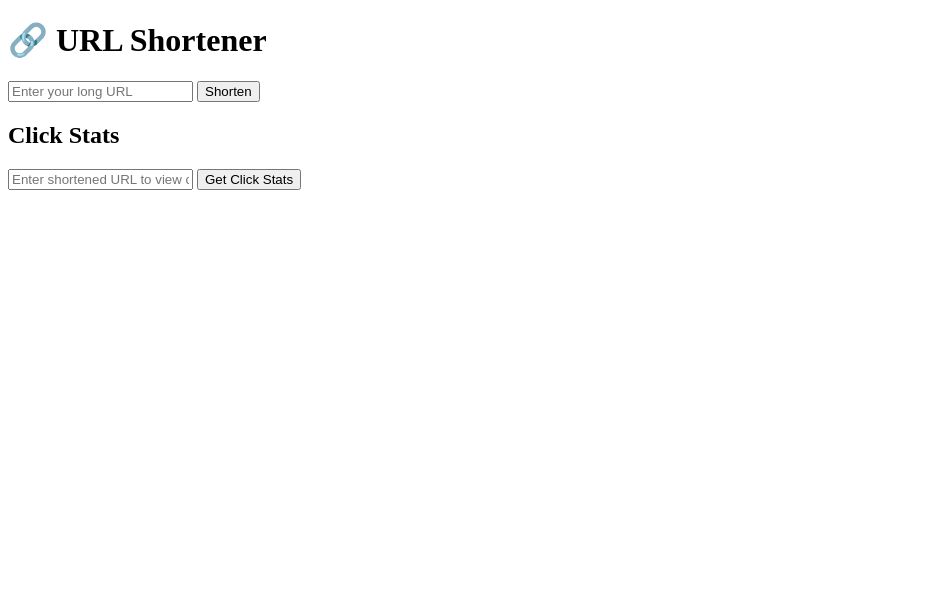
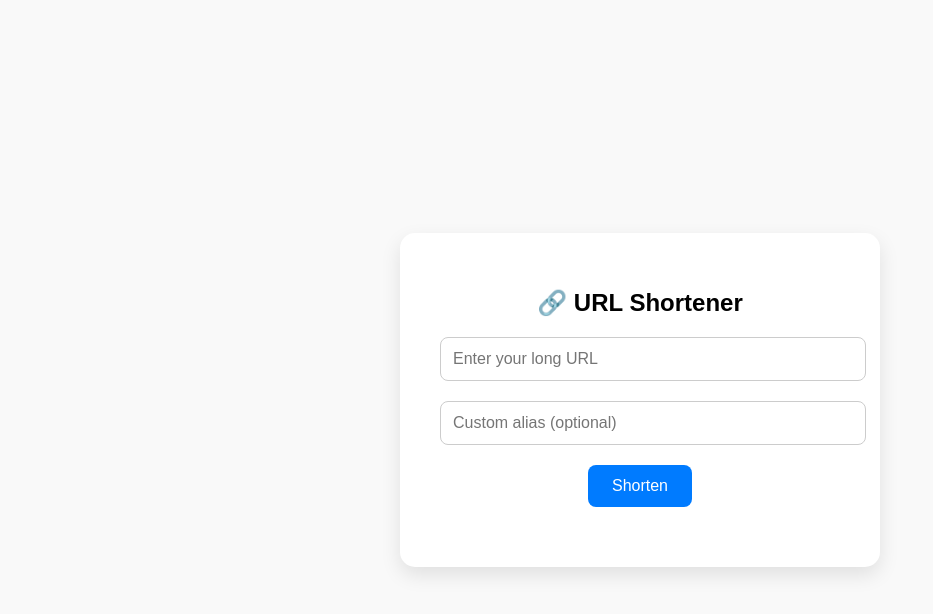
Before and after one commit to dre258j/Link-shortner, a plain HTML site: page public/index.html in a window 1280 px wide. Shown: the whole page, without its empty margins (0-933 px from the left). Drawn offline with Linux system fonts and the light colour scheme.

Commit message:
Update index.html

```diff
--- a/public/index.html
+++ b/public/index.html
@@ -5,7 +5,53 @@
   <title>🔗 URL Shortener</title>
   <meta name="viewport" content="width=device-width, initial-scale=1.0" />
   <style>
-    /* Your existing styles */
+    body {
+      font-family: Arial, sans-serif;
+      background-color: #f9f9f9;
+      margin: 0;
+      padding: 0;
+      display: flex;
+      height: 100vh;
+      justify-content: center;
+      align-items: center;
+    }
+    .box {
+      background: #fff;
+      padding: 40px;
+      box-shadow: 0 8px 20px rgba(0, 0, 0, 0.1);
+      border-radius: 15px;
+      text-align: center;
+      width: 100%;
+      max-width: 400px;
+    }
+    h1 {
+      font-size: 24px;
+      margin-bottom: 20px;
+    }
+    input[type="text"] {
+      width: 100%;
+      padding: 12px;
+      border-radius: 8px;
+      border: 1px solid #ccc;
+      margin-bottom: 20px;
+      font-size: 16px;
+    }
+    button {
+      background-color: #007bff;
+      border: none;
+      padding: 12px 24px;
+      color: white;
+      font-size: 16px;
+      border-radius: 8px;
+      cursor: pointer;
+    }
+    button:hover {
+      background-color: #0056b3;
+    }
+    #result {
+      margin-top: 20px;
+      font-weight: bold;
+    }
   </style>
 </head>
 <body>
@@ -13,48 +59,31 @@
     <h1>🔗 URL Shortener</h1>
     <form id="shortenForm">
       <input type="text" id="urlInput" placeholder="Enter your long URL" required />
+      <input type="text" id="customAliasInput" placeholder="Custom alias (optional)" />
       <button type="submit">Shorten</button>
     </form>
     <div id="result"></div>
-
-    <!-- Section to view click statistics -->
-    <h2>Click Stats</h2>
-    <input type="text" id="statUrlInput" placeholder="Enter shortened URL to view clicks" />
-    <button onclick="fetchStats()">Get Click Stats</button>
-    <div id="stats"></div>
   </div>
 
   <script>
-    // Shorten URL Logic
     document.getElementById("shortenForm").addEventListener("submit", async function (e) {
       e.preventDefault();
       const url = document.getElementById("urlInput").value;
+      const customAlias = document.getElementById("customAliasInput").value; // Custom alias ta nilam
+
       const res = await fetch("/api/shorten", {
         method: "POST",
         headers: {
           "Content-Type": "application/json",
         },
-        body: JSON.stringify({ url }),
+        body: JSON.stringify({ url, custom: customAlias }), // Custom alias pass kora hocche
       });
+
       const data = await res.json();
       document.getElementById("result").innerHTML = `
         Shortened URL: <a href="${data.shortened_url}" target="_blank">${data.shortened_url}</a>
       `;
     });
-
-    // Fetch Click Stats
-    async function fetchStats() {
-      const url = document.getElementById('statUrlInput').value;
-      const shortId = url.split('/').pop(); // Extract shortId from URL
-      const response = await fetch(`/api/stats?id=${shortId}`);
-      const data = await response.json();
-
-      if (data.clicks !== undefined) {
-        document.getElementById('stats').innerHTML = `This link has been clicked ${data.clicks} times.`;
-      } else {
-        document.getElementById('stats').innerHTML = 'No data found for this link.';
-      }
-    }
   </script>
 </body>
 </html>
```
